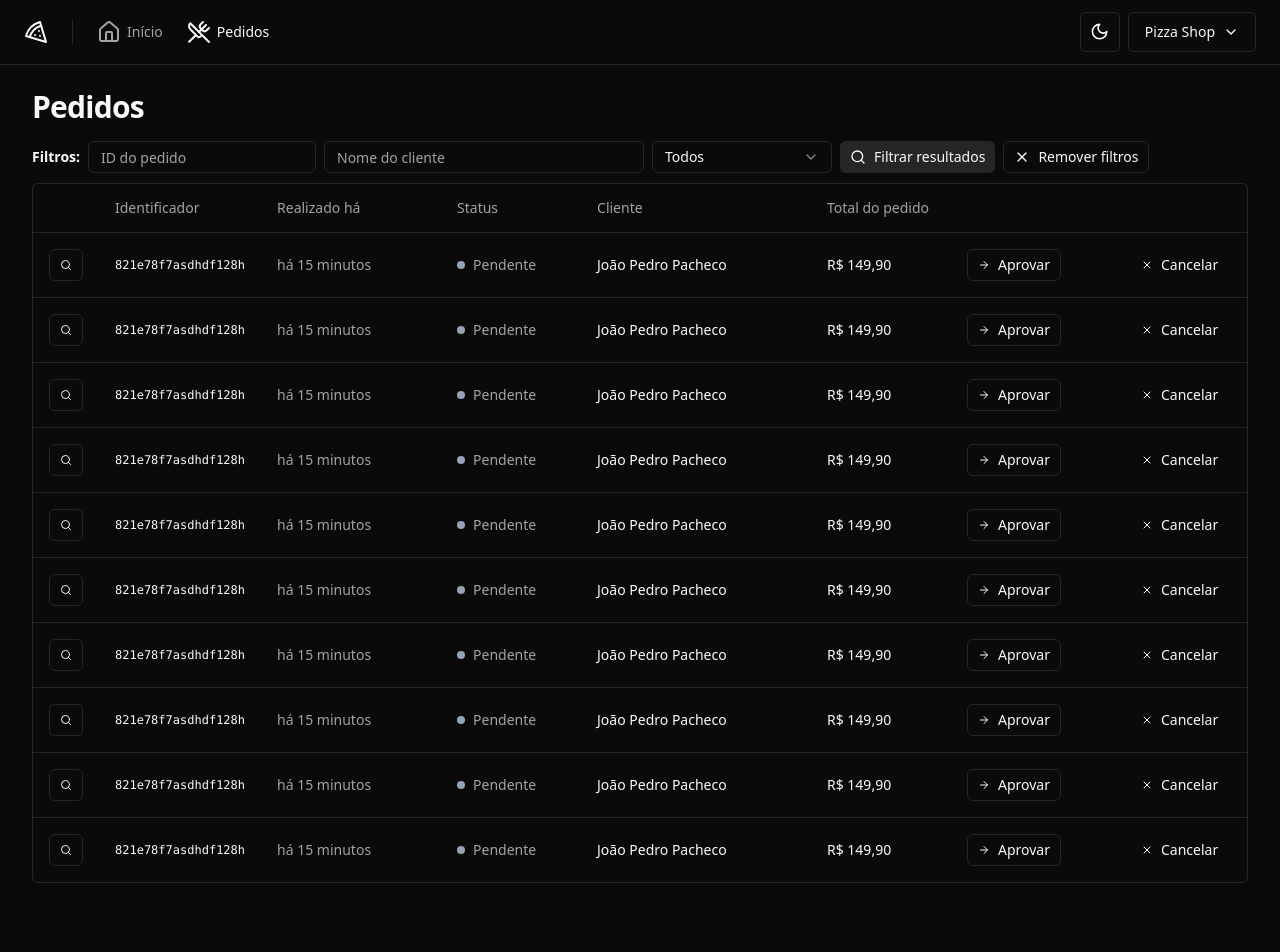
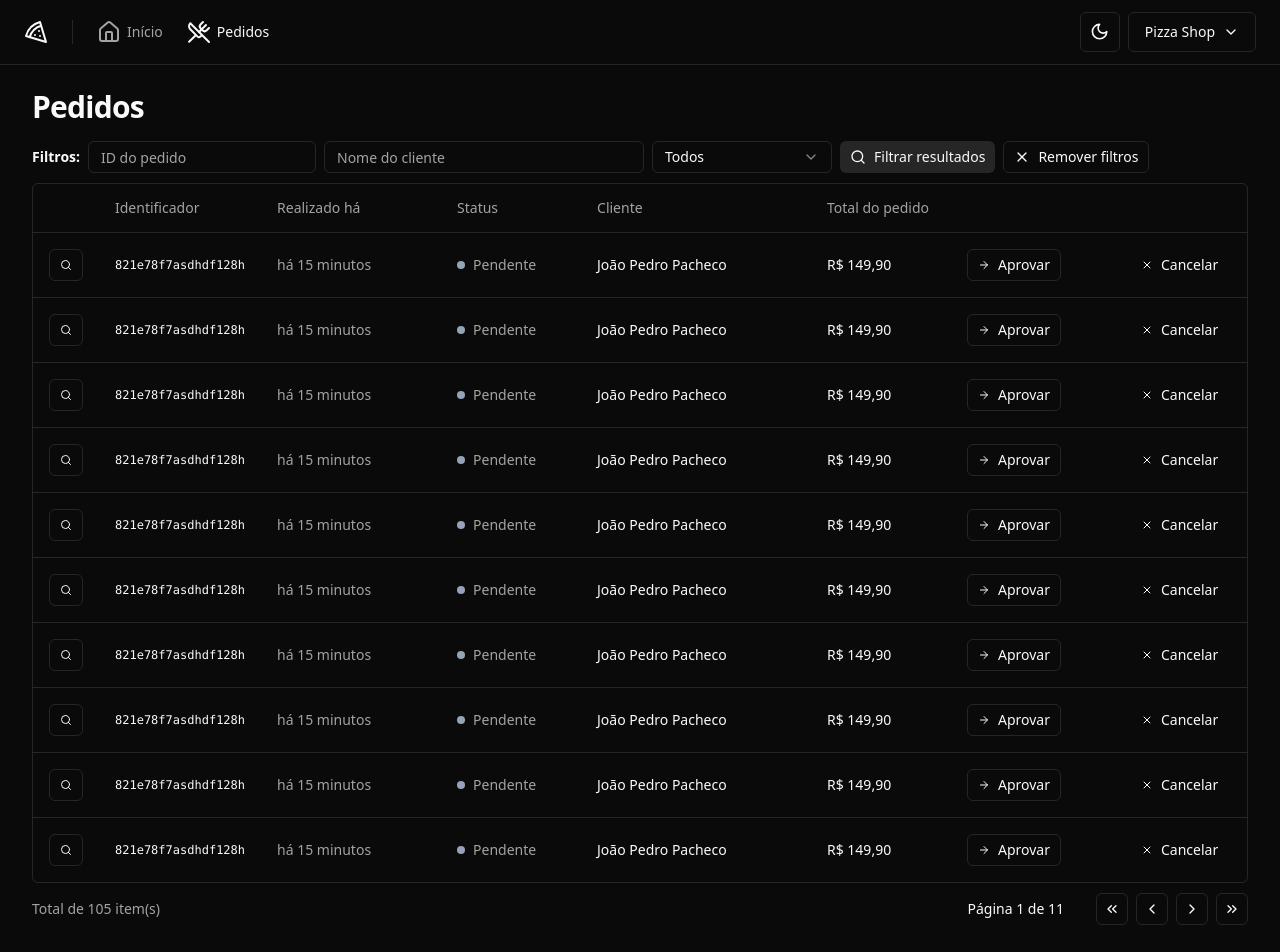
Before and after one commit to JoaoPaacheco/pizzashop-web, a React (Vite) app: page /orders in a window 1280 px wide. Shown: the top 952 px of the page. Before the commit the page ends 915 px from the top, so only its background shows below. Built offline with nearby package versions, Linux system fonts and the light colour scheme.

Commit message:
Componente: Paginação

```diff
--- /dev/null
+++ b/src/components/pagination.tsx
@@ -0,0 +1,54 @@
+import {
+  ChevronLeft,
+  ChevronRight,
+  ChevronsLeft,
+  ChevronsRight,
+} from 'lucide-react'
+
+import { Button } from './ui/button'
+
+export interface PaginationProps {
+  pageIndex: number
+  totalCount: number
+  perPage: number
+}
+
+export function Pagination({
+  pageIndex,
+  totalCount,
+  perPage,
+}: PaginationProps) {
+  const pages = Math.ceil(totalCount / perPage) || 1
+
+  return (
+    <div className="flex items-center justify-between">
+      <span className="text-sm text-muted-foreground">
+        Total de {totalCount} item(s)
+      </span>
+
+      <div className="flex items-center gap-6 lg:gap-8">
+        <div className="flex text-sm font-medium">
+          Página {pageIndex + 1} de {pages}
+        </div>
+        <div className="flex items-center gap-2">
+          <Button variant="outline" className="h-8 w-8 p-0">
+            <ChevronsLeft className="h-4 w-4" />
+            <span className="sr-only">Primeira página</span>
+          </Button>
+          <Button variant="outline" className="h-8 w-8 p-0">
+            <ChevronLeft className="h-4 w-4" />
+            <span className="sr-only">Página anterior</span>
+          </Button>
+          <Button variant="outline" className="h-8 w-8 p-0">
+            <ChevronRight className="h-4 w-4" />
+            <span className="sr-only">Próxima página</span>
+          </Button>
+          <Button variant="outline" className="h-8 w-8 p-0">
+            <ChevronsRight className="h-4 w-4" />
+            <span className="sr-only">Última página</span>
+          </Button>
+        </div>
+      </div>
+    </div>
+  )
+}
--- a/src/pages/app/orders/orders.tsx
+++ b/src/pages/app/orders/orders.tsx
@@ -1,5 +1,6 @@
 import { Helmet } from 'react-helmet-async'
 
+import { Pagination } from '@/components/pagination'
 import {
   Table,
   TableBody,
@@ -17,7 +18,7 @@
       <Helmet title="Pedidos" />
       <div className="flex flex-col gap-4">
         <h1 className="text-3xl font-bold tracking-tight">Pedidos</h1>
-      </div>
+
         <div className="space-y-2.5">
           <OrderTableFilters />
 
@@ -42,6 +43,9 @@
               </TableBody>
             </Table>
           </div>
+
+          <Pagination pageIndex={0} totalCount={105} perPage={10} />
+        </div>
       </div>
     </>
   )
```
Lines whose indentation alone changed are shown as unchanged.
